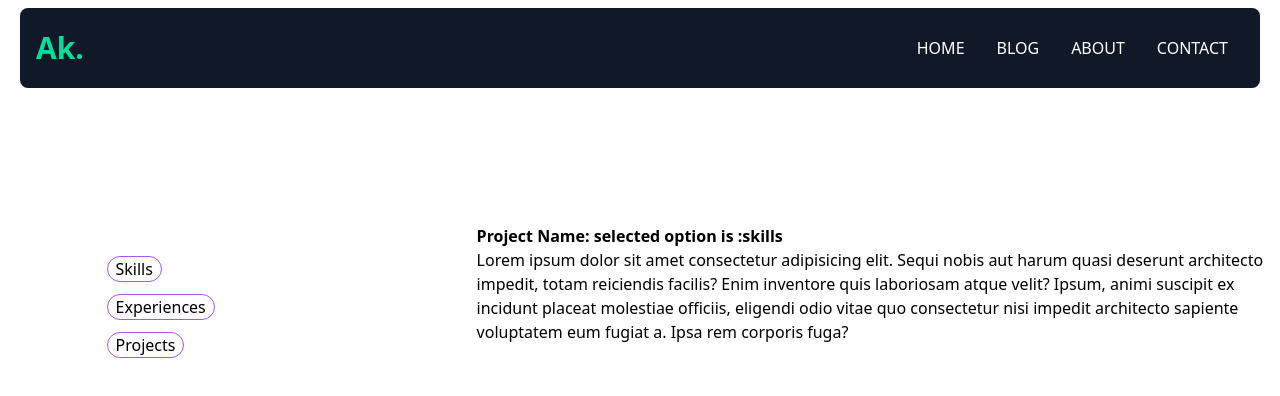
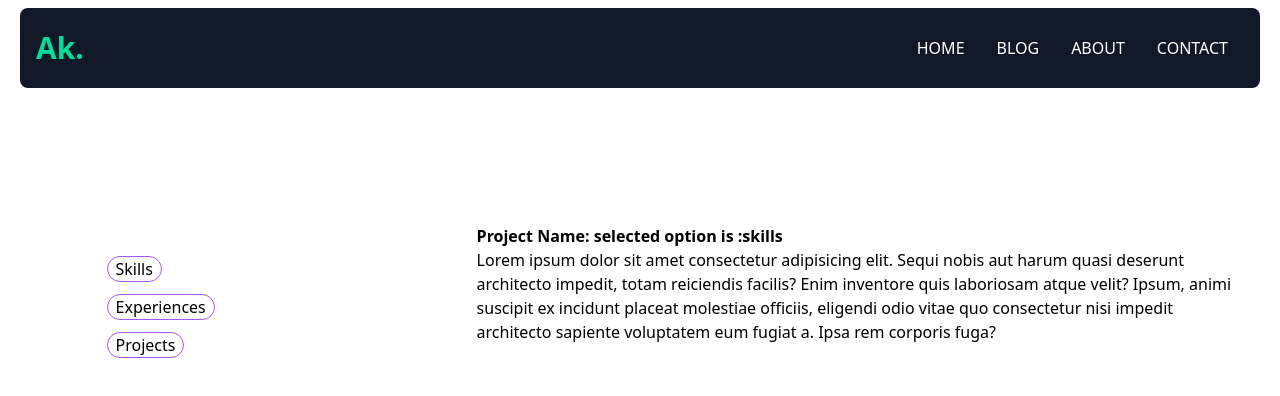
Before and after one commit to Akashkarmokar/NextJs_Practice_Project, a Next.js app: page /about in a window 1280 px wide. Shown: the top 396 px of the page. Built offline with nearby package versions, Linux system fonts and the light colour scheme.

Commit message:
Right side's margin added

```diff
--- a/pages/about.tsx
+++ b/pages/about.tsx
@@ -19,7 +19,7 @@ const about = ()=>{
                 </div>
             </div>
             <div className="basis-[65%]">
-                <div>
+                <div className="mr-10">
                     <h3>Project Name: selected option is :{selectedOptions}</h3>
                     <p>Lorem ipsum dolor sit amet consectetur adipisicing elit. Sequi nobis aut harum quasi deserunt architecto impedit, totam reiciendis facilis? Enim inventore quis laboriosam atque velit? Ipsum, animi suscipit ex incidunt placeat molestiae officiis, eligendi odio vitae quo consectetur nisi impedit architecto sapiente voluptatem eum fugiat a. Ipsa rem corporis fuga?</p>
                 </div>
```
